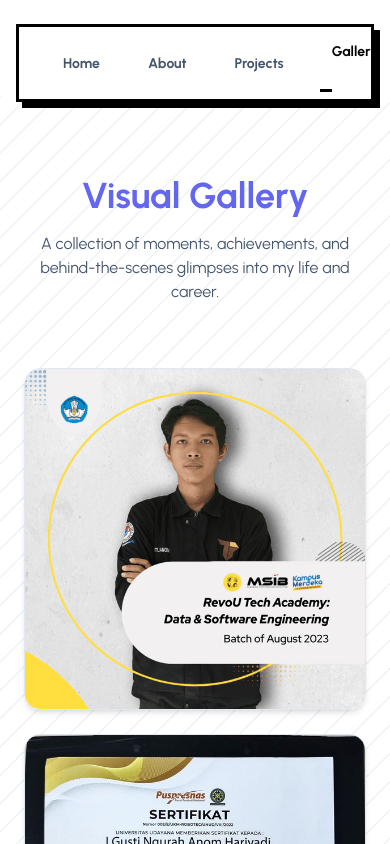
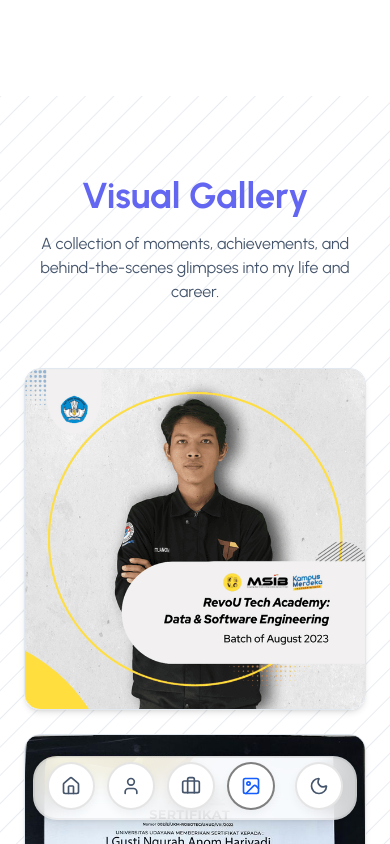
Before and after one commit to rahtuanom/SelfWebsite, a Next.js app: page /gallery in a window 390 px wide. Shown: the top 844 px of the page. Built offline with nearby package versions, Linux system fonts and the light colour scheme.

Commit message:
dock mobile

```diff
--- /dev/null
+++ b/components/Dock.tsx
@@ -0,0 +1,237 @@
+'use client';
+
+import {
+  motion,
+  MotionValue,
+  useMotionValue,
+  useSpring,
+  useTransform,
+  type SpringOptions,
+  AnimatePresence
+} from 'framer-motion';
+import React, { Children, cloneElement, useEffect, useMemo, useRef, useState } from 'react';
+
+export type DockItemData = {
+  icon: React.ReactNode;
+  label: React.ReactNode;
+  onClick?: () => void;
+  href?: string;
+  className?: string;
+  isActive?: boolean;
+};
+
+export type DockProps = {
+  items: DockItemData[];
+  className?: string;
+  distance?: number;
+  panelHeight?: number;
+  baseItemSize?: number;
+  dockHeight?: number;
+  magnification?: number;
+  spring?: SpringOptions;
+};
+
+type DockItemProps = {
+  className?: string;
+  children: React.ReactNode;
+  onClick?: () => void;
+  mouseX: MotionValue<number>;
+  spring: SpringOptions;
+  distance: number;
+  baseItemSize: number;
+  magnification: number;
+  isActive?: boolean;
+};
+
+function DockItem({
+  children,
+  className = '',
+  onClick,
+  mouseX,
+  spring,
+  distance,
+  magnification,
+  baseItemSize,
+  isActive
+}: DockItemProps) {
+  const ref = useRef<HTMLDivElement>(null);
+  const isHovered = useMotionValue(0);
+
+  // Disable magnification on touch devices for better mobile experience
+  const [isTouch, setIsTouch] = useState(false);
+  useEffect(() => {
+    setIsTouch(window.matchMedia("(pointer: coarse)").matches);
+  }, []);
+
+  const mouseDistance = useTransform(mouseX, val => {
+    const rect = ref.current?.getBoundingClientRect() ?? {
+      x: 0,
+      width: baseItemSize
+    };
+    return val - rect.x - baseItemSize / 2;
+  });
+
+  const targetSize = useTransform(
+    mouseDistance,
+    [-distance, 0, distance],
+    [baseItemSize, isTouch ? baseItemSize : magnification, baseItemSize]
+  );
+  const size = useSpring(targetSize, spring);
+
+  return (
+    <motion.div
+      ref={ref}
+      style={{
+        width: size,
+        height: size
+      }}
+      onHoverStart={() => !isTouch && isHovered.set(1)}
+      onHoverEnd={() => !isTouch && isHovered.set(0)}
+      onFocus={() => isHovered.set(1)}
+      onBlur={() => isHovered.set(0)}
+      onClick={onClick}
+      className={`relative inline-flex items-center justify-center rounded-full transition-colors duration-300
+        bg-white dark:bg-[#120F17]
+        border-[2px] border-black/10 dark:border-neutral-700/50
+        shadow-[0px_4px_10px_rgba(0,0,0,0.05)] dark:shadow-md
+        hover:border-black/30 dark:hover:border-neutral-500
+        ${isActive ? 'border-black/50 dark:border-white/30 bg-gray-100 dark:bg-neutral-800' : ''}
+        ${className}`}
+      tabIndex={0}
+      role="button"
+      aria-haspopup="true"
+    >
+      {Children.map(children, child =>
+        React.isValidElement(child)
+          ? cloneElement(child as React.ReactElement<{ isHovered?: MotionValue<number>; isActive?: boolean }>, { isHovered, isActive })
+          : child
+      )}
+    </motion.div>
+  );
+}
+
+type DockLabelProps = {
+  className?: string;
+  children: React.ReactNode;
+  isHovered?: MotionValue<number>;
+};
+
+function DockLabel({ children, className = '', isHovered }: DockLabelProps) {
+  const [isVisible, setIsVisible] = useState(false);
+
+  useEffect(() => {
+    if (!isHovered) return;
+    const unsubscribe = isHovered.on('change', latest => {
+      setIsVisible(latest === 1);
+    });
+    return () => unsubscribe();
+  }, [isHovered]);
+
+  return (
+    <AnimatePresence>
+      {isVisible && (
+        <motion.div
+          initial={{ opacity: 0, y: 0 }}
+          animate={{ opacity: 1, y: -10 }}
+          exit={{ opacity: 0, y: 0 }}
+          transition={{ duration: 0.2 }}
+          className={`${className} absolute -top-8 left-1/2 w-fit whitespace-pre rounded-md border
+            border-black/10 dark:border-neutral-700
+            bg-white dark:bg-[#120F17]
+            px-3 py-1 text-xs font-medium
+            text-black dark:text-white
+            shadow-sm pointer-events-none`}
+          role="tooltip"
+          style={{ x: '-50%' }}
+        >
+          {children}
+        </motion.div>
+      )}
+    </AnimatePresence>
+  );
+}
+
+type DockIconProps = {
+  className?: string;
+  children: React.ReactNode;
+  isHovered?: MotionValue<number>;
+  isActive?: boolean;
+};
+
+function DockIcon({ children, className = '', isActive }: DockIconProps) {
+  return (
+    <div className={`flex items-center justify-center transition-colors duration-300 ${isActive ? 'text-blue-600 dark:text-blue-400' : 'text-slate-600 dark:text-slate-300'} ${className}`}>
+      {children}
+    </div>
+  );
+}
+
+export default function Dock({
+  items,
+  className = '',
+  spring = { mass: 0.1, stiffness: 150, damping: 12 },
+  magnification = 70,
+  distance = 200,
+  panelHeight = 64,
+  dockHeight = 256,
+  baseItemSize = 48
+}: DockProps) {
+  const mouseX = useMotionValue(Infinity);
+  const isHovered = useMotionValue(0);
+
+  const [isTouch, setIsTouch] = useState(false);
+  useEffect(() => {
+    setIsTouch(window.matchMedia("(pointer: coarse)").matches);
+  }, []);
+
+  const maxHeight = useMemo(() => Math.max(dockHeight, magnification + magnification / 2 + 4), [magnification, dockHeight]);
+  const heightRow = useTransform(isHovered, [0, 1], [panelHeight, isTouch ? panelHeight : maxHeight]);
+  const height = useSpring(heightRow, spring);
+
+  return (
+    <motion.div
+      style={{ height, scrollbarWidth: 'none' }}
+      className="mx-2 flex max-w-full items-center justify-center"
+    >
+      <motion.div
+        onMouseMove={({ pageX }) => {
+          if (!isTouch) {
+            isHovered.set(1);
+            mouseX.set(pageX);
+          }
+        }}
+        onMouseLeave={() => {
+          if (!isTouch) {
+            isHovered.set(0);
+            mouseX.set(Infinity);
+          }
+        }}
+        className={`${className} flex items-end w-fit gap-3 sm:gap-4 rounded-3xl
+          border-[2px] border-black/5 dark:border-neutral-700/50
+          bg-white/80 dark:bg-[#120F17]/80 backdrop-blur-md
+          shadow-lg dark:shadow-2xl
+          pb-2 px-3 sm:px-4`}
+        style={{ height: panelHeight }}
+        role="toolbar"
+        aria-label="Application dock"
+      >
+        {items.map((item, index) => (
+          <DockItem
+            key={index}
+            onClick={item.onClick}
+            className={item.className}
+            mouseX={mouseX}
+            spring={spring}
+            distance={distance}
+            magnification={magnification}
+            baseItemSize={baseItemSize}
+            isActive={item.isActive}
+          >
+            <DockIcon>{item.icon}</DockIcon>
+            <DockLabel>{item.label}</DockLabel>
+          </DockItem>
+        ))}
+      </motion.div>
+    </motion.div>
+  );
+}
--- a/components/Navbar.tsx
+++ b/components/Navbar.tsx
@@ -2,11 +2,13 @@
 
 import React, { useState, useRef, useEffect } from "react";
 import Link from "next/link";
-import { usePathname } from "next/navigation";
+import { usePathname, useRouter } from "next/navigation";
 import { motion, useScroll, useMotionValueEvent, AnimatePresence } from "framer-motion";
 import { useTheme } from "next-themes";
 import { ThemeToggle } from "@/components/ThemeToggle";
 import PillNav from "./PillNav";
+import Dock, { DockItemData } from "./Dock";
+import { Home, User, Briefcase, Image as ImageIcon, Sun, Moon } from "lucide-react";
 
 const navItems = [
   { path: "/", label: "Home", href: "/" },
@@ -17,11 +19,12 @@ const navItems = [
 
 export default function Navbar() {
   const pathname = usePathname();
+  const router = useRouter();
   const [hoveredPath, setHoveredPath] = useState<string | null>(null);
   const { scrollY } = useScroll();
   const [hidden, setHidden] = useState(false);
   const timeoutRef = useRef<NodeJS.Timeout | null>(null);
-  const { theme } = useTheme();
+  const { theme, setTheme } = useTheme();
   const [mounted, setMounted] = useState(false);
 
   useEffect(() => {
@@ -62,7 +65,44 @@ export default function Navbar() {
   const pillTextColor = "#ffffff";
   const hoveredPillTextColor = "#000000";
 
+  const dockItems: DockItemData[] = [
+    {
+      icon: <Home size={20} />,
+      label: "Home",
+      onClick: () => router.push("/"),
+      isActive: pathname === "/"
+    },
+    {
+      icon: <User size={20} />,
+      label: "About",
+      onClick: () => router.push("/about"),
+      isActive: pathname === "/about"
+    },
+    {
+      icon: <Briefcase size={20} />,
+      label: "Projects",
+      onClick: () => router.push("/projects"),
+      isActive: pathname === "/projects"
+    },
+    {
+      icon: <ImageIcon size={20} />,
+      label: "Gallery",
+      onClick: () => router.push("/gallery"),
+      isActive: pathname === "/gallery"
+    },
+    {
+      icon: isDark ? <Sun size={20} /> : <Moon size={20} />,
+      label: isDark ? "Light Mode" : "Dark Mode",
+      onClick: () => setTheme(isDark ? "light" : "dark"),
+      className: "ml-2 sm:ml-4"
+    }
+  ];
+
   return (
+    <>
+      {/* ═══════════════════════════════════════════════
+          DESKTOP NAVBAR (hidden on mobile)
+          ═══════════════════════════════════════════════ */}
       <motion.div
         variants={{
           visible: { y: 0, opacity: 1 },
@@ -70,14 +110,10 @@ export default function Navbar() {
         }}
         animate={hidden ? "hidden" : "visible"}
         transition={{ duration: 0.45, ease: [0.25, 1, 0.5, 1] }}
-      className="fixed top-6 left-1/2 -translate-x-1/2 z-50 w-full max-w-max px-4 md:px-0"
+        className="hidden md:block fixed top-6 left-1/2 -translate-x-1/2 z-50 w-full max-w-max px-4 md:px-0"
       >
         <AnimatePresence mode="wait">
           {isDark ? (
-          /* ═══════════════════════════════════════════════
-             DARK MODE: PillNav Glassmorphism + GSAP
-             Theme toggle integrated as last pill item
-             ═══════════════════════════════════════════════ */
             <motion.div
               key="pillnav"
               initial={{ opacity: 0, scale: 0.95 }}
@@ -95,15 +131,10 @@ export default function Navbar() {
                 pillTextColor={pillTextColor}
                 hoveredPillTextColor={hoveredPillTextColor}
                 initialLoadAnimation={true}
-              themeToggleSlot={
-                <ThemeToggle />
-              }
+                themeToggleSlot={<ThemeToggle />}
               />
             </motion.div>
           ) : (
-          /* ═══════════════════════════════════════════════
-             LIGHT MODE: Original Neo-Brutalism Navbar
-             ═══════════════════════════════════════════════ */
             <motion.nav
               key="brutnav"
               initial={{ opacity: 0, scale: 0.95 }}
@@ -161,5 +192,27 @@ export default function Navbar() {
           )}
         </AnimatePresence>
       </motion.div>
+
+      {/* ═══════════════════════════════════════════════
+          MOBILE NAVBAR (hidden on desktop)
+          ═══════════════════════════════════════════════ */}
+      <motion.div
+        variants={{
+          visible: { y: 0, opacity: 1 },
+          hidden: { y: "150%", opacity: 0 },
+        }}
+        initial="visible"
+        animate={hidden ? "hidden" : "visible"}
+        transition={{ duration: 0.45, ease: [0.25, 1, 0.5, 1] }}
+        className="block md:hidden fixed bottom-6 left-1/2 -translate-x-1/2 z-50 w-full max-w-max px-4"
+      >
+        <Dock
+          items={dockItems}
+          panelHeight={64}
+          baseItemSize={48}
+          magnification={64}
+        />
+      </motion.div>
+    </>
   );
 }
--- a/package.json
+++ b/package.json
@@ -11,6 +11,7 @@
   "dependencies": {
     "framer-motion": "^12.38.0",
     "gsap": "^3.15.0",
+    "lucide-react": "^1.16.0",
     "next": "16.2.4",
     "next-themes": "^0.4.6",
     "ogl": "^1.0.11",
```
Also changed, not shown: 1 other file (tests, documents, lock files or other folders). Lines whose indentation alone changed are shown as unchanged.
